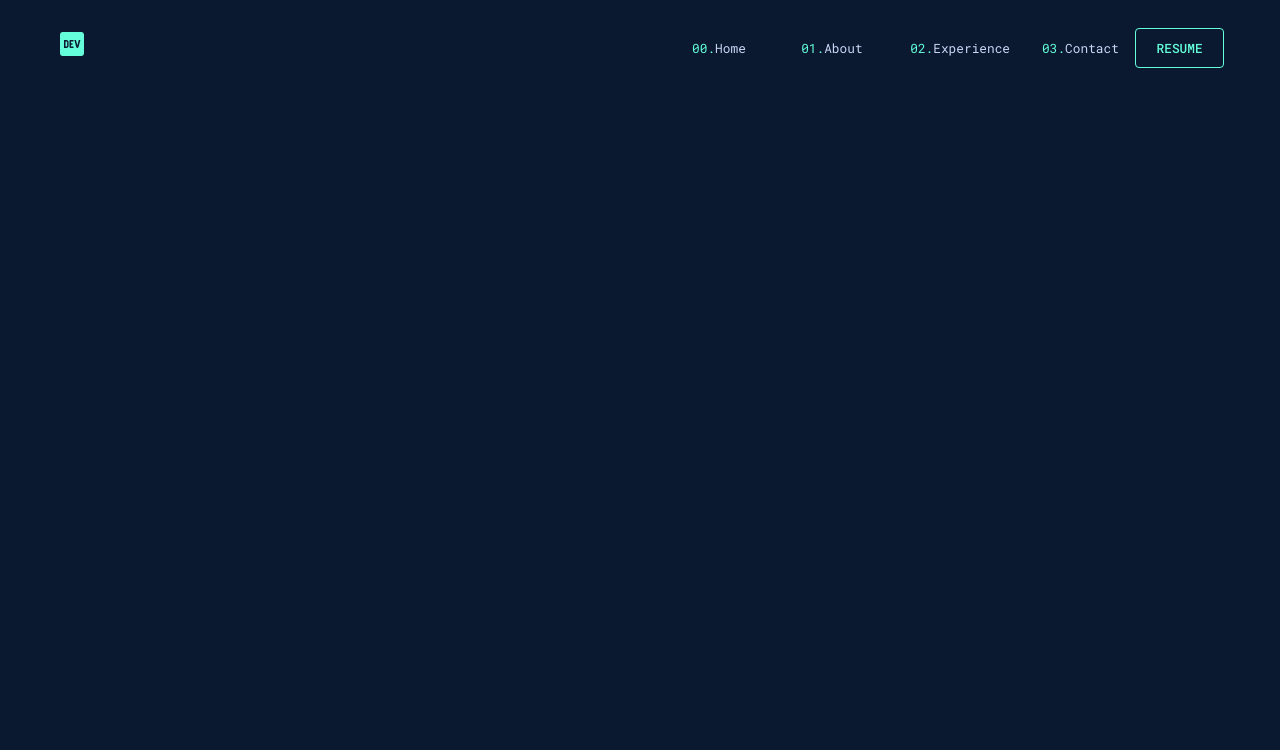
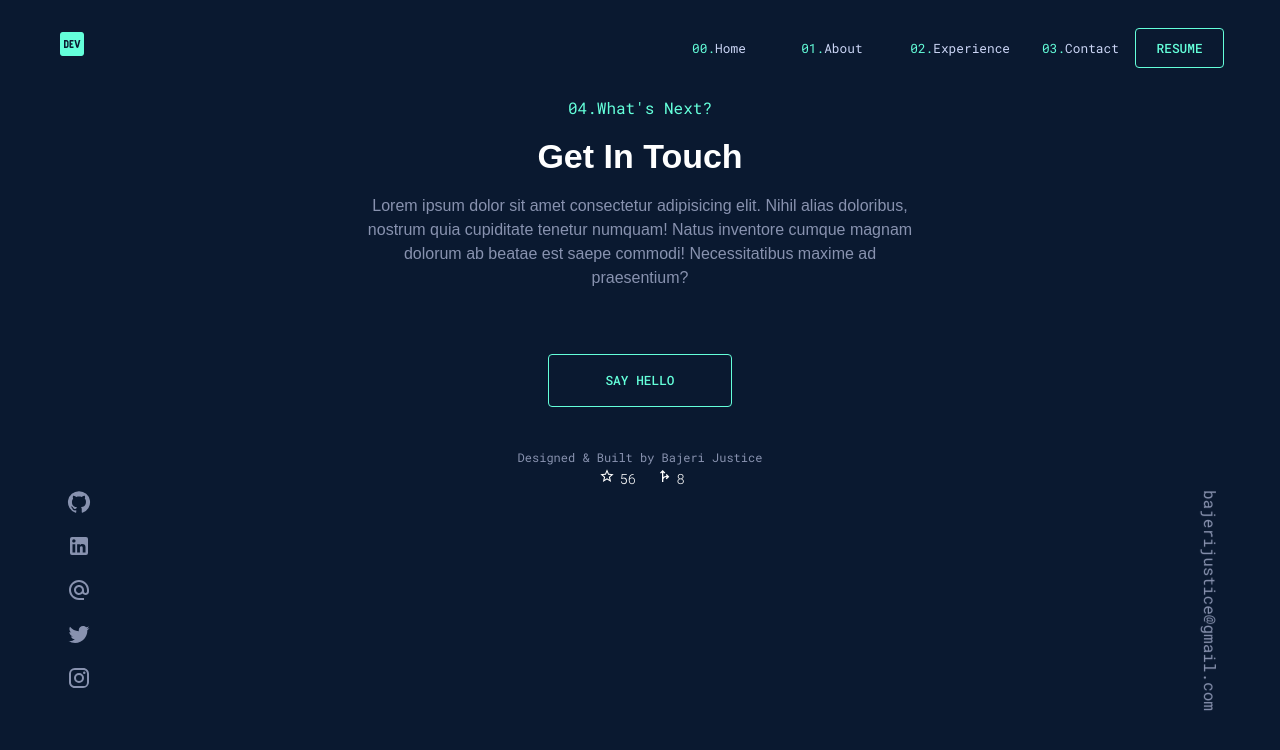
Before and after one commit to Strangeal/bajeri-potfolio, a React (Create React App) app: page /contact in a window 1280 px wide. Shown: the top 750 px of the page. Built offline with nearby package versions, Linux system fonts and the light colour scheme.

Commit message:
Add contact page content

```diff
--- a/src/pages/Contact.js
+++ b/src/pages/Contact.js
@@ -1,7 +1,155 @@
+import {
+  Box,
+  Button,
+  Divider,
+  Grid,
+  List,
+  ListItem,
+  ListItemText,
+  Typography,
+} from "@mui/material";
 import { Container } from "@mui/system";
+import GitHubIcon from "@mui/icons-material/GitHub";
+import LinkedInIcon from "@mui/icons-material/LinkedIn";
+import AlternateEmailIcon from "@mui/icons-material/AlternateEmail";
+import TwitterIcon from "@mui/icons-material/Twitter";
+import InstagramIcon from "@mui/icons-material/Instagram";
+import { Link } from "react-router-dom";
+import StarOutlineIcon from "@mui/icons-material/StarOutline";
+import ForkRightIcon from "@mui/icons-material/ForkRight";
 
 const Contact = () => {
-  return <Container>Contact page</Container>;
+  const styles = {
+    social: {
+      color: "#8892af",
+    },
+    footText: {
+      color: "#8892af",
+      fontSize: 12,
+    },
+    floatEmail: {
+      color: "#8892af",
+    },
+  };
+  const socials = [
+    { name: <GitHubIcon /> },
+    { name: <LinkedInIcon /> },
+    { name: <AlternateEmailIcon /> },
+    { name: <TwitterIcon /> },
+    { name: <InstagramIcon /> },
+  ];
+  return (
+    <Container id="contact">
+      <Grid container>
+        <Grid
+          item
+          xs={12}
+          sx={{ textAlign: "center", mx: { xs: 4 }, mt: { md: "6rem" } }}
+        >
+          <Typography variant="body1" component="h6" sx={{ color: "#64ffda" }}>
+            <Typography variant="span">04.</Typography>
+            What's Next?
+          </Typography>
+          <Typography
+            variant="h4"
+            sx={{ fontFamily: "sans-serif", fontWeight: 800, my: 2, px: 5 }}
+          >
+            Get In Touch
+          </Typography>
+          <Typography
+            sx={{
+              fontFamily: "sans-serif",
+              fontWeight: 300,
+              textAlign: "center",
+              mb: { xxs: 3, md: 8 },
+              color: "#8892af",
+              width: { md: "70%", lg: "60%" },
+              mx: "auto",
+            }}
+          >
+            Lorem ipsum dolor sit amet consectetur adipisicing elit. Nihil alias
+            doloribus, nostrum quia cupiditate tenetur numquam! Natus inventore
+            cumque magnam dolorum ab beatae est saepe commodi! Necessitatibus
+            maxime ad praesentium?
+          </Typography>
+
+          <Button
+            className="btn"
+            sx={{ py: { xxs: 1.8 }, px: { xxs: 7 }, mb: 5 }}
+          >
+            Say Hello
+          </Button>
+
+          <footer>
+            <List
+              sx={{
+                width: "fit-content",
+                m: "auto",
+                display: { xxs: "flex", md: "block" },
+                position: { md: "fixed" },
+                left: { md: 10, xl: 57 },
+                bottom: { md: 90 },
+                zIndex: { md: 99 },
+              }}
+              className="social-float"
+            >
+              {socials.map((icon, index) => (
+                <ListItem key={index} sx={{ px: 1.2 }}>
+                  <Link
+                    to=""
+                    style={styles.social}
+                    className="social-icon"
+                    key={index}
+                    target="_blank"
+                  >
+                    {icon.name}
+                  </Link>
+                </ListItem>
+              ))}
+              <ListItem
+                sx={{
+                  position: { md: "fixed" },
+                  right: { md: -100, xl: -57 },
+                  bottom: { md: 181 },
+                  width: { md: "auto" },
+                  transform: { md: "rotate(90deg)" },
+                  display: { xxs: "none", md: "block" },
+                }}
+              >
+                <Link to="" className="floatEmail" style={styles.floatEmail}>
+                  bajerijustice@gmail.com
+                </Link>
+                <Divider orientation="vertical" />
+              </ListItem>
+            </List>
+
+            <Box sx={{ mx: 5 }}>
+              <Typography variant="body2" sx={{ color: "#64ffda" }}>
+                <Link to="" className="footText" style={styles.footText}>
+                  Designed & Built by Bajeri Justice
+                </Link>
+              </Typography>
+              <Typography
+                variant="span"
+                className="card-icon"
+                sx={{ fontWeight: 300, fontSize: 14, mr: 2 }}
+              >
+                <StarOutlineIcon sx={{ fontSize: 16, mx: 0.5 }} />
+                56
+              </Typography>
+              <Typography
+                variant="span"
+                className="card-icon"
+                sx={{ fontWeight: 300, fontSize: 14 }}
+              >
+                <ForkRightIcon sx={{ fontSize: 16, mx: 0.5 }} />8
+              </Typography>
+            </Box>
+          </footer>
+        </Grid>
+      </Grid>
+    </Container>
+  );
 };
 
 export default Contact;
```
